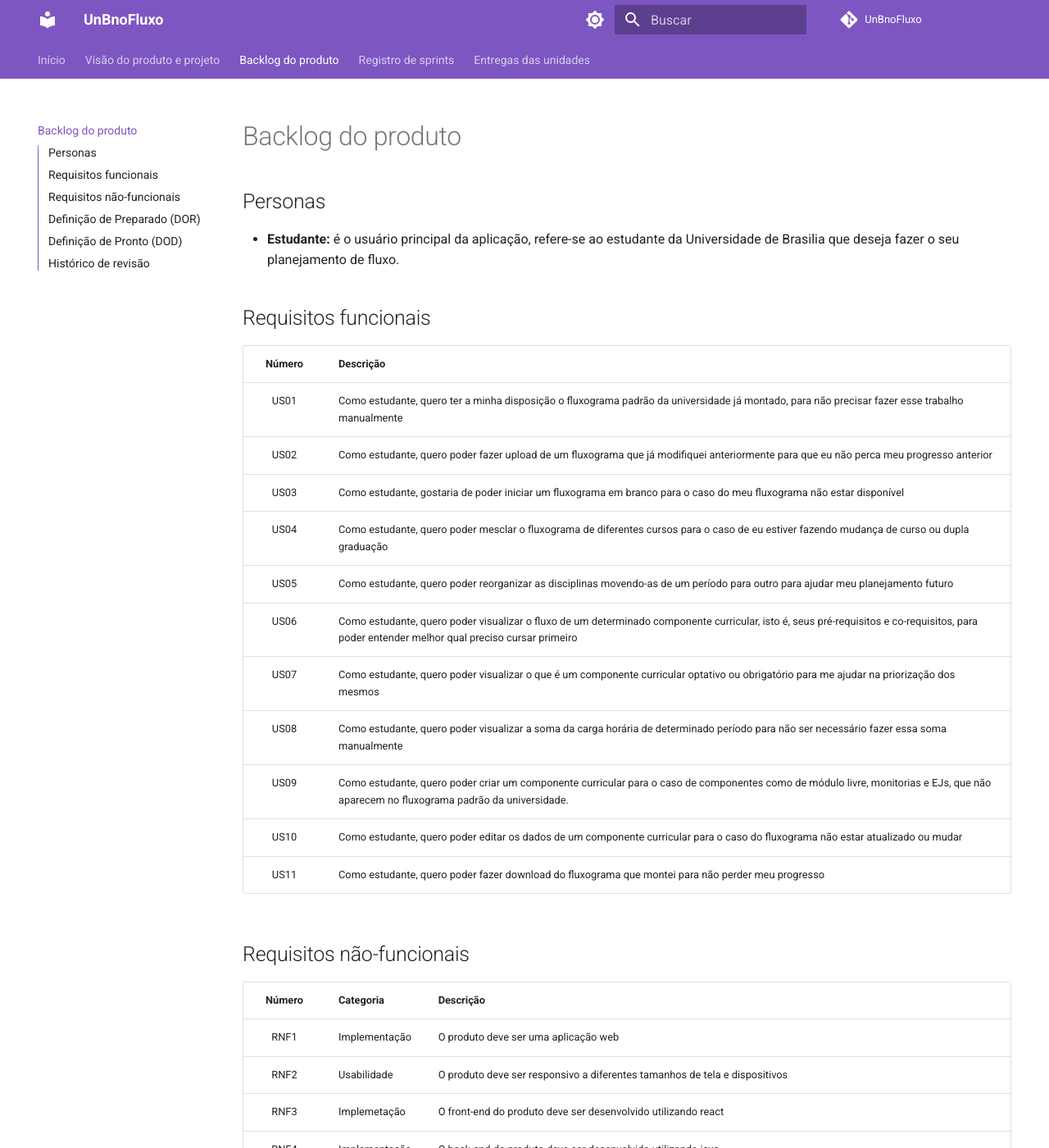
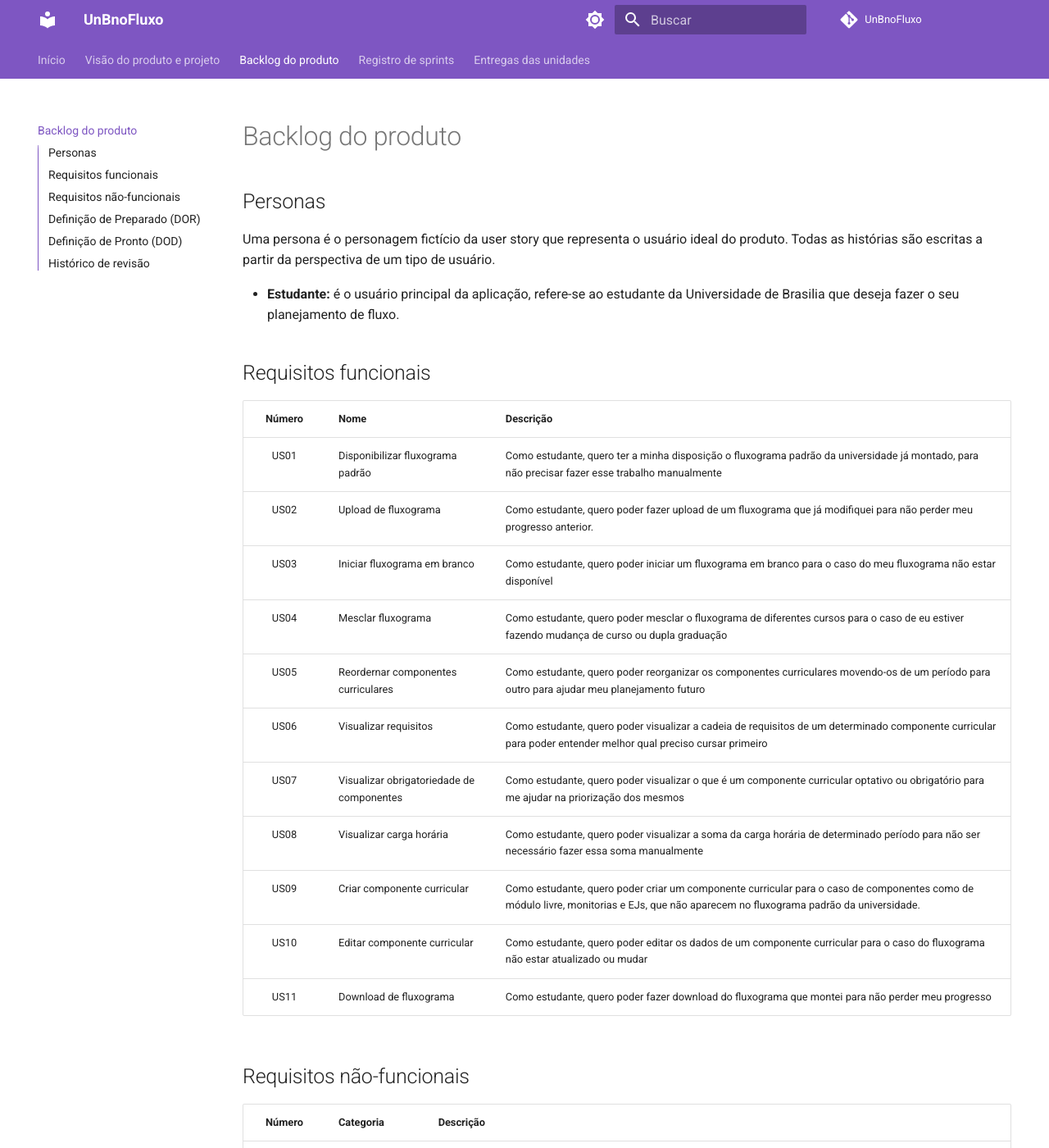
Before and after one commit to mdsreq-fga-unb/2023.1-UnBnoFluxo, an MkDocs documentation site: the page built from docs/Backlog.md, in a window 1280 px wide and 1400 px high. Shown: the whole window at 82% size. Built offline with MkDocs 1.6.1 and Material for MkDocs 9.7.7, drawn with Linux system fonts in a browser that asks for light colours; comment, search, counter and statistics services are not loaded.

```diff
--- a/docs/Backlog.md
+++ b/docs/Backlog.md
@@ -1,20 +1,22 @@
 ## Personas
+Uma persona é o personagem fictício da user story que representa o usuário ideal do produto. Todas as histórias são escritas a partir da perspectiva de um tipo de usuário.
+
 - **Estudante:** é o usuário principal da aplicação, refere-se ao estudante da Universidade de Brasilia que deseja fazer o seu planejamento de fluxo.
 
 ## Requisitos funcionais
-| Número | Descrição                                                                                                                                                                                    |
-| :----: | -------------------------------------------------------------------------------------------------------------------------------------------------------------------------------------------- |
-|  US01  | Como estudante, quero ter a minha disposição o fluxograma padrão da universidade já montado, para não precisar fazer esse trabalho manualmente                                               |
-|  US02  | Como estudante, quero poder fazer upload de um fluxograma que já modifiquei anteriormente para que eu não perca meu progresso anterior                                                       |
-|  US03  | Como estudante, gostaria de poder iniciar um fluxograma em branco para o caso do meu fluxograma não estar disponível                                                                         |
-|  US04  | Como estudante, quero poder mesclar o fluxograma de diferentes cursos para o caso de eu estiver fazendo mudança de curso ou dupla graduação                                                  |
-|  US05  | Como estudante, quero poder reorganizar as disciplinas movendo-as de um período para outro para ajudar meu planejamento futuro                                                               |
-|  US06  | Como estudante, quero poder visualizar o fluxo de um determinado componente curricular, isto é, seus pré-requisitos e co-requisitos, para poder entender melhor qual preciso cursar primeiro |
-|  US07  | Como estudante, quero poder visualizar o que é um componente curricular optativo ou obrigatório para me ajudar na priorização dos mesmos                                                     |
-|  US08  | Como estudante, quero poder visualizar a soma da carga horária de determinado período para não ser necessário fazer essa soma manualmente                                                    |
-|  US09  | Como estudante, quero poder criar um componente curricular para o caso de componentes como de módulo livre, monitorias e EJs, que não aparecem no fluxograma padrão da universidade.         |
-|  US10  | Como estudante, quero poder editar os dados de um componente curricular para o caso do fluxograma não estar atualizado ou mudar                                                              |
-|  US11  | Como estudante, quero poder fazer download do fluxograma que montei para não perder meu progresso                                                                                            |
+| Número | Nome                                      | Descrição                                                                                                                                                                            |
+| :----: | ----------------------------------------- | ------------------------------------------------------------------------------------------------------------------------------------------------------------------------------------ |
+|  US01  | Disponibilizar fluxograma padrão          | Como estudante, quero ter a minha disposição o fluxograma padrão da universidade já montado, para não precisar fazer esse trabalho manualmente                                       |
+|  US02  | Upload de fluxograma                      | Como estudante, quero poder fazer upload de um fluxograma que já modifiquei para não perder meu progresso anterior.                                                                  |
+|  US03  | Iniciar fluxograma em branco              | Como estudante, quero poder iniciar um fluxograma em branco para o caso do meu fluxograma não estar disponível                                                                       |
+|  US04  | Mesclar fluxograma                        | Como estudante, quero poder mesclar o fluxograma de diferentes cursos para o caso de eu estiver fazendo mudança de curso ou dupla graduação                                          |
+|  US05  | Reordernar componentes curriculares       | Como estudante, quero poder reorganizar os componentes curriculares movendo-os de um período para outro para ajudar meu planejamento futuro                                          |
+|  US06  | Visualizar requisitos                     | Como estudante, quero poder visualizar a cadeia de requisitos de um determinado componente curricular para poder entender melhor qual preciso cursar primeiro                        |
+|  US07  | Visualizar obrigatoriedade de componentes | Como estudante, quero poder visualizar o que é um componente curricular optativo ou obrigatório para me ajudar na priorização dos mesmos                                             |
+|  US08  | Visualizar carga horária                  | Como estudante, quero poder visualizar a soma da carga horária de determinado período para não ser necessário fazer essa soma manualmente                                            |
+|  US09  | Criar componente curricular               | Como estudante, quero poder criar um componente curricular para o caso de componentes como de módulo livre, monitorias e EJs, que não aparecem no fluxograma padrão da universidade. |
+|  US10  | Editar componente curricular              | Como estudante, quero poder editar os dados de um componente curricular para o caso do fluxograma não estar atualizado ou mudar                                                      |
+|  US11  | Download de fluxograma                    | Como estudante, quero poder fazer download do fluxograma que montei para não perder meu progresso                                                                                    |
 
 ## Requisitos não-funcionais
 | Número | Categoria       | Descrição                                                                                                                                                                                                                                                    |
```
